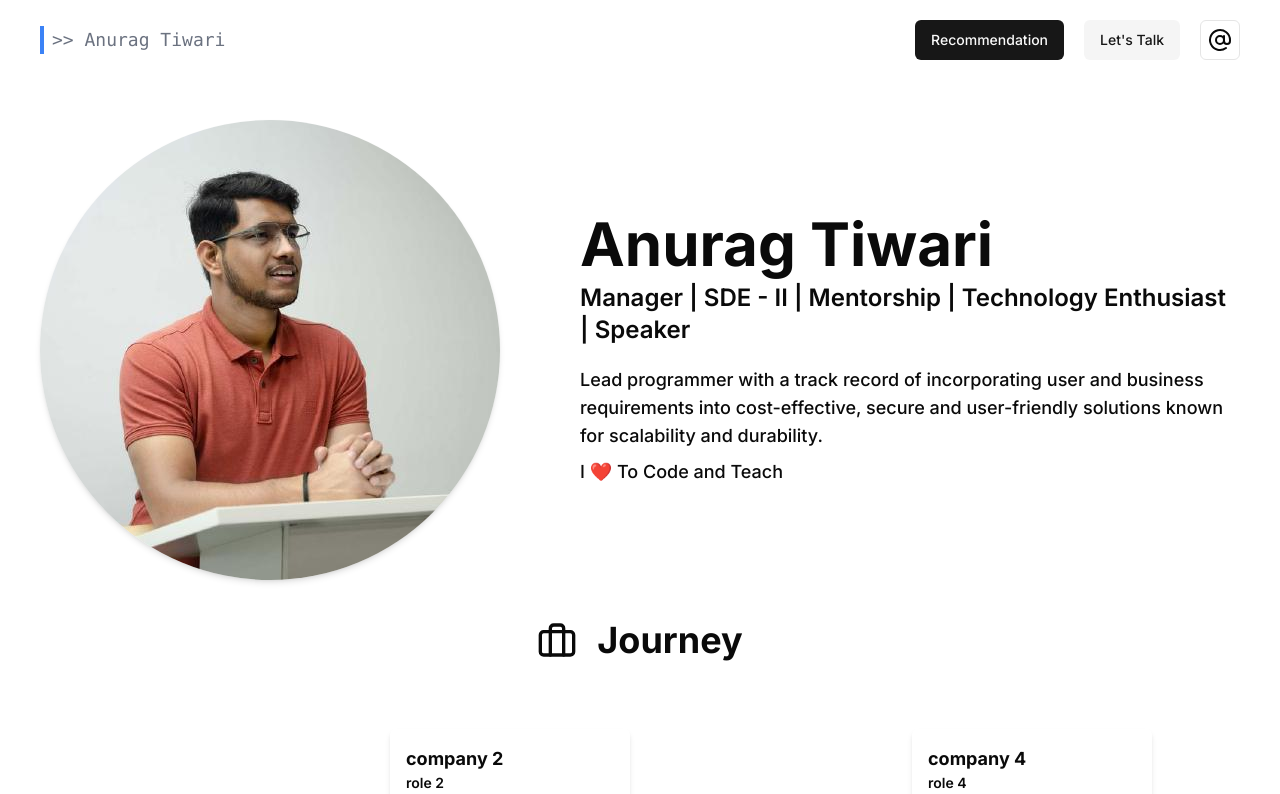
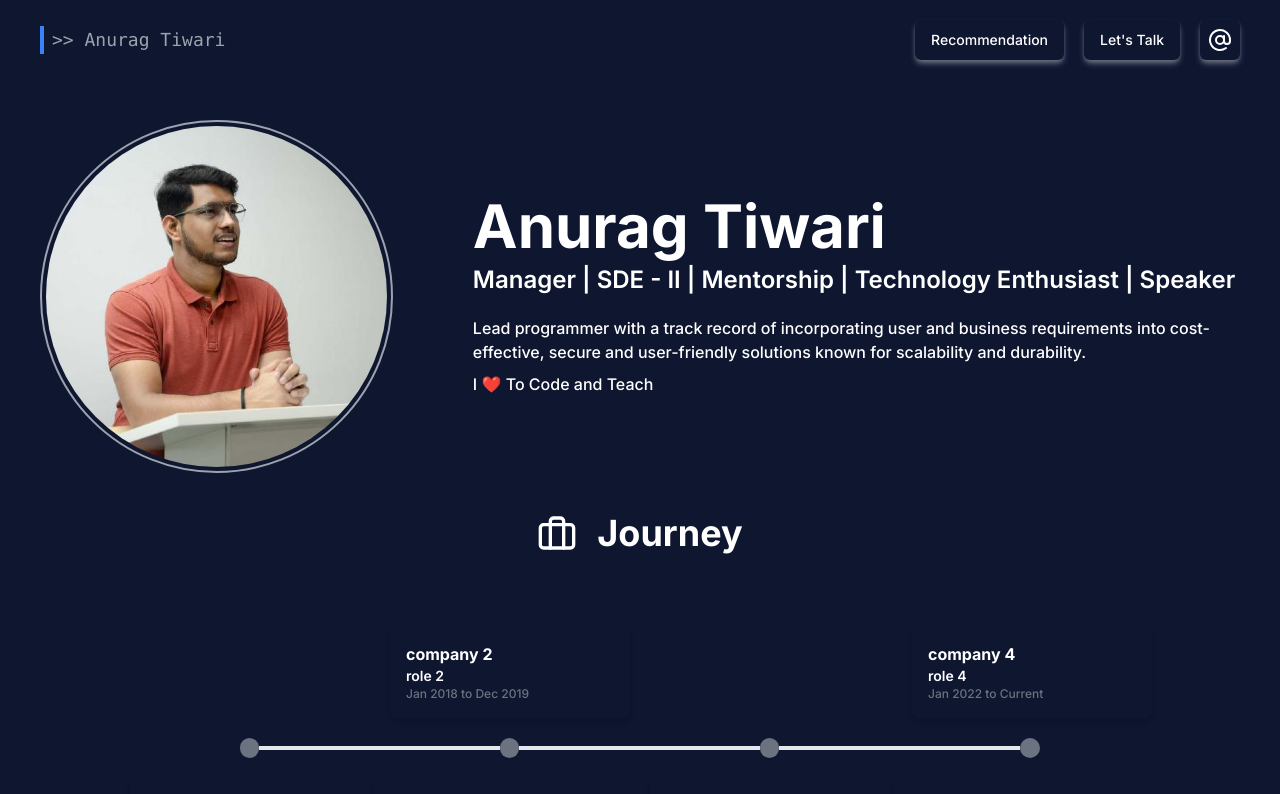
Before and after one commit to anuragtiwarime/atme, a Next.js app: page / in a window 1280 px wide. Shown: the top 794 px of the page. Built offline with nearby package versions, Linux system fonts and the light colour scheme.

Commit message:
feat: converted to dark mode only, completed nav and main

```diff
--- a/src/app/globals.css
+++ b/src/app/globals.css
@@ -4,65 +4,34 @@
 
 @layer base {
   :root {
-    --background: 0 0% 100%;
-    --foreground: 0 0% 3.9%;
+    --background: #0e1630;
+    --foreground: white;
 
-    --card: 0 0% 100%;
-    --card-foreground: 0 0% 3.9%;
+    --card: #0e1630;
+    --card-foreground: white;
 
-    --popover: 0 0% 100%;
-    --popover-foreground: 0 0% 3.9%;
+    --popover: #0e1630;
+    --popover-foreground: white;
 
-    --primary: 0 0% 9%;
-    --primary-foreground: 0 0% 98%;
+    --primary: #4d699e;
+    --primary-foreground: white;
 
-    --secondary: 0 0% 96.1%;
-    --secondary-foreground: 0 0% 9%;
+    --secondary: #368c8c;
+    --secondary-foreground: #f8f8f8;
 
-    --muted: 0 0% 96.1%;
-    --muted-foreground: 0 0% 45.1%;
+    --muted: #232f46;
+    --muted-foreground: #a3abbf;
 
-    --accent: 0 0% 96.1%;
-    --accent-foreground: 0 0% 9%;
+    --accent: #232f46;
+    --accent-foreground: #f8f8f8;
 
-    --destructive: 0 84.2% 60.2%;
-    --destructive-foreground: 0 0% 98%;
+    --destructive: #3f2b2b;
+    --destructive-foreground: #f8f8f8;
 
-    --border: 0 0% 89.8%;
-    --input: 0 0% 89.8%;
-    --ring: 0 0% 3.9%;
-
+    --border: #232f46;
+    --input: #232f46;
+    --ring: #d4d4d4;
     --radius: 0.5rem;
-  }
-
-  .dark {
-    --background: 0 0% 3.9%;
-    --foreground: 0 0% 98%;
-
-    --card: 0 0% 3.9%;
-    --card-foreground: 0 0% 98%;
-
-    --popover: 0 0% 3.9%;
-    --popover-foreground: 0 0% 98%;
-
-    --primary: 0 0% 98%;
-    --primary-foreground: 0 0% 9%;
-
-    --secondary: 0 0% 14.9%;
-    --secondary-foreground: 0 0% 98%;
-
-    --muted: 0 0% 14.9%;
-    --muted-foreground: 0 0% 63.9%;
-
-    --accent: 0 0% 14.9%;
-    --accent-foreground: 0 0% 98%;
-
-    --destructive: 0 62.8% 30.6%;
-    --destructive-foreground: 0 0% 98%;
-
-    --border: 0 0% 14.9%;
-    --input: 0 0% 14.9%;
-    --ring: 0 0% 83.1%;
   }
 }
 
@@ -71,6 +40,7 @@
     @apply border-border;
   }
   body {
-    @apply bg-background text-foreground;
+    background: var(--background);
+    color: var(--foreground);
   }
 }
--- a/src/app/layout.tsx
+++ b/src/app/layout.tsx
@@ -5,8 +5,9 @@ import "./globals.css";
 const inter = Inter({ subsets: ["latin"] });
 
 export const metadata: Metadata = {
-  title: "Create Next App",
-  description: "Generated by create next app",
+  title: "Anurag Tiwari",
+  description:
+    "Manager | SDE - II | Mentorship | Technology Enthusiast | Speaker",
 };
 
 export default function RootLayout({
--- a/src/app/page.tsx
+++ b/src/app/page.tsx
@@ -22,18 +22,20 @@ import ContactForm from "@/components/ui/ContactForm";
 export default function Home() {
   const year = new Date().getFullYear();
   return (
-    <main className="text-lg">
+    <main>
       <Header />
 
       {/* main section */}
       <section className="px-10 flex flex-col md:flex-row items-center gap-20 my-10">
+        <div className="rounded-full p-1 border-[2px] border-gray-400">
           <Image
-          className="rounded-full shadow-md"
+            className="rounded-full"
             src="/assets/profile.jpeg"
             alt="profile"
             width={600}
             height={600}
           />
+        </div>
 
         {/* for user description */}
         <div className="space-y-5">
--- a/src/components/Header.tsx
+++ b/src/components/Header.tsx
@@ -24,17 +24,31 @@ const Header = () => {
       }`}
     >
       <h1
-        className={`text-gray-500 text-lg font-mono border-l-4 pl-2 border-blue-500 ${
-          isScrolled ? "text-gray-700 dark:text-gray-100" : ""
+        className={`text-lg font-mono border-l-4 pl-2 border-blue-500 ${
+          isScrolled ? "text-gray-300" : "text-gray-400"
         }`}
       >
         &gt;&gt; Anurag Tiwari
       </h1>
 
       <div className="flex items-center gap-5">
-        <Button>Recommendation</Button>
-        <Button variant="secondary">Let&#39;s Talk</Button>
-        <Button variant="outline" size="icon">
+        <Button
+          variant="ghost"
+          className="shadow-md shadow-gray-500 hover:shadow-gray-400 transition-all ease-in-out duration-300"
+        >
+          Recommendation
+        </Button>
+        <Button
+          variant="ghost"
+          className="shadow-md shadow-gray-500 hover:shadow-gray-400 transition-all ease-in-out duration-300"
+        >
+          Let&#39;s Talk
+        </Button>
+        <Button
+          variant="ghost"
+          size="icon"
+          className="shadow-md shadow-gray-500 hover:shadow-gray-400 transition-all ease-in-out duration-300"
+        >
           <Link href="#">
             <AtSign />
           </Link>
```
Lines whose indentation alone changed are shown as unchanged.
